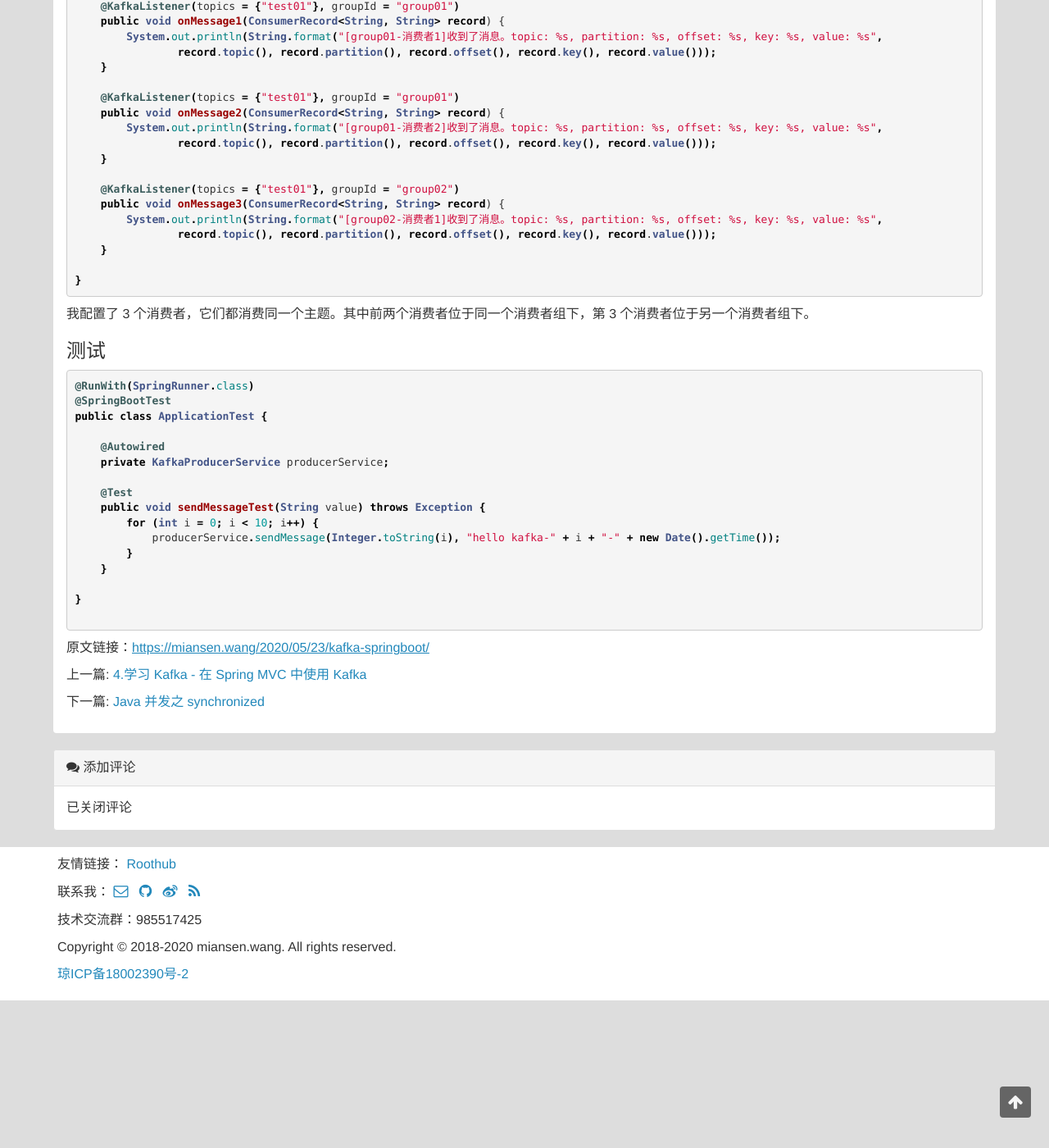
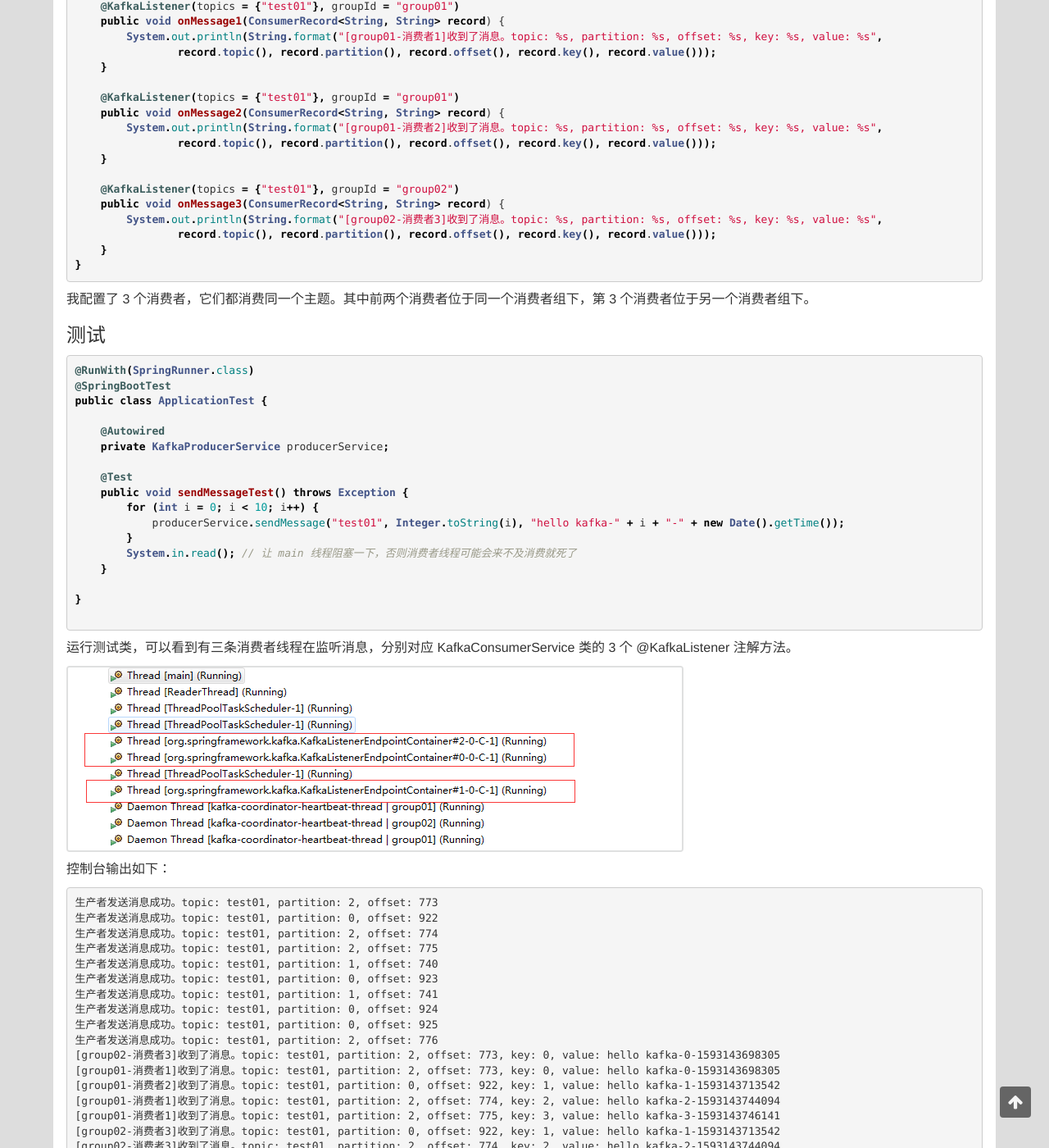
Before and after one commit to miansen/miansen.github.io, a Jekyll site: the page built from _posts/2020-05-23-kafka-springboot.md, in a window 1280 px wide and 1400 px high, scrolled down 1746 px. Shown: the whole window at 82% size. Built offline with Jekyll 4.4.1, drawn with Linux system fonts in a browser that asks for light colours; comment, search, counter and statistics services are not loaded; some of the changed text lies outside the part shown.

Commit message:
update kafka

````diff
--- a/_posts/2020-05-23-kafka-springboot.md
+++ b/_posts/2020-05-23-kafka-springboot.md
@@ -52,12 +52,12 @@
     @Autowired
     private KafkaTemplate<String, String> kafkaTemplate;
 
-    public void sendMessage(String value) {
-        sendMessage(null, value);
+    public void sendMessage(String topic, String value) {
+        sendMessage(topic, null, value);
     }
 
-    public void sendMessage(String key, String value) {
-        ListenableFuture<SendResult<String, String>> future = kafkaTemplate.sendDefault(value);
+    public void sendMessage(String topic, String key, String value) {
+        ListenableFuture<SendResult<String, String>> future = kafkaTemplate.send(topic, key, value);
         future.addCallback(success -> {
             RecordMetadata metadata = success.getRecordMetadata();
             System.out.println("生产者发送消息成功。topic: " + metadata.topic() + ", partition: " + metadata.partition() + ", offset: " + metadata.offset());
@@ -95,10 +95,9 @@
 
     @KafkaListener(topics = {"test01"}, groupId = "group02")
     public void onMessage3(ConsumerRecord<String, String> record) {
-        System.out.println(String.format("[group02-消费者1]收到了消息。topic: %s, partition: %s, offset: %s, key: %s, value: %s",
+        System.out.println(String.format("[group02-消费者3]收到了消息。topic: %s, partition: %s, offset: %s, key: %s, value: %s",
                 record.topic(), record.partition(), record.offset(), record.key(), record.value()));
     }
-
 }
 ```
 
@@ -115,12 +114,58 @@
     private KafkaProducerService producerService;
 
     @Test
-    public void sendMessageTest(String value) throws Exception {
+    public void sendMessageTest() throws Exception {
         for (int i = 0; i < 10; i++) {
-            producerService.sendMessage(Integer.toString(i), "hello kafka-" + i + "-" + new Date().getTime());
+            producerService.sendMessage("test01", Integer.toString(i), "hello kafka-" + i + "-" + new Date().getTime());
         }
+        System.in.read(); // 让 main 线程阻塞一下，否则消费者线程可能会来不及消费就死了
     }
 
 }
 
 ```
+
+运行测试类，可以看到有三条消费者线程在监听消息，分别对应 KafkaConsumerService 类的 3 个 @KafkaListener 注解方法。
+
+![image](https://miansen.wang/assets/20200626113753.png)
+
+控制台输出如下：
+
+```
+生产者发送消息成功。topic: test01, partition: 2, offset: 773
+生产者发送消息成功。topic: test01, partition: 0, offset: 922
+生产者发送消息成功。topic: test01, partition: 2, offset: 774
+生产者发送消息成功。topic: test01, partition: 2, offset: 775
+生产者发送消息成功。topic: test01, partition: 1, offset: 740
+生产者发送消息成功。topic: test01, partition: 0, offset: 923
+生产者发送消息成功。topic: test01, partition: 1, offset: 741
+生产者发送消息成功。topic: test01, partition: 0, offset: 924
+生产者发送消息成功。topic: test01, partition: 0, offset: 925
+生产者发送消息成功。topic: test01, partition: 2, offset: 776
+[group02-消费者3]收到了消息。topic: test01, partition: 2, offset: 773, key: 0, value: hello kafka-0-1593143698305
+[group01-消费者1]收到了消息。topic: test01, partition: 2, offset: 773, key: 0, value: hello kafka-0-1593143698305
+[group01-消费者2]收到了消息。topic: test01, partition: 0, offset: 922, key: 1, value: hello kafka-1-1593143713542
+[group01-消费者1]收到了消息。topic: test01, partition: 2, offset: 774, key: 2, value: hello kafka-2-1593143744094
+[group01-消费者1]收到了消息。topic: test01, partition: 2, offset: 775, key: 3, value: hello kafka-3-1593143746141
+[group02-消费者3]收到了消息。topic: test01, partition: 0, offset: 922, key: 1, value: hello kafka-1-1593143713542
+[group02-消费者3]收到了消息。topic: test01, partition: 2, offset: 774, key: 2, value: hello kafka-2-1593143744094
+[group01-消费者2]收到了消息。topic: test01, partition: 1, offset: 740, key: 4, value: hello kafka-4-1593143746861
+[group01-消费者2]收到了消息。topic: test01, partition: 0, offset: 923, key: 5, value: hello kafka-5-1593143746893
+[group01-消费者2]收到了消息。topic: test01, partition: 1, offset: 741, key: 6, value: hello kafka-6-1593143746964
+[group01-消费者1]收到了消息。topic: test01, partition: 2, offset: 776, key: 9, value: hello kafka-9-1593143747124
+[group01-消费者2]收到了消息。topic: test01, partition: 0, offset: 924, key: 7, value: hello kafka-7-1593143747027
+[group01-消费者2]收到了消息。topic: test01, partition: 0, offset: 925, key: 8, value: hello kafka-8-1593143747063
+[group02-消费者3]收到了消息。topic: test01, partition: 0, offset: 923, key: 5, value: hello kafka-5-1593143746893
+[group02-消费者3]收到了消息。topic: test01, partition: 0, offset: 924, key: 7, value: hello kafka-7-1593143747027
+[group02-消费者3]收到了消息。topic: test01, partition: 0, offset: 925, key: 8, value: hello kafka-8-1593143747063
+[group02-消费者3]收到了消息。topic: test01, partition: 1, offset: 740, key: 4, value: hello kafka-4-1593143746861
+[group02-消费者3]收到了消息。topic: test01, partition: 1, offset: 741, key: 6, value: hello kafka-6-1593143746964
+[group02-消费者3]收到了消息。topic: test01, partition: 2, offset: 775, key: 3, value: hello kafka-3-1593143746141
+[group02-消费者3]收到了消息。topic: test01, partition: 2, offset: 776, key: 9, value: hello kafka-9-1593143747124
+```
+
+可以看到生产者生产了 10 条消息，均匀的分布在 3 个分区里。
+
+"消费者1" 只消费了 2 号分区，而"消费者2" 消费了 0 号和 1 号分区。由于这两个消费者位于同一个消费者组下，所以不会重复消费同一个分区。
+
+而 "消费者3" 位于不同的消费者组下，其它组对它不影响，跟它没关系。并且这个组只有它一个消费者，所以 "消费者3" 可以大饱口福，消费所有的分区。
````
Also changed, not shown: other parts of _posts/2020-05-23-kafka-springboot.md (+1 -1 lines), _posts/2020-05-22-kafka-springmvc.md (+3 -3 lines), assets/20200626113753.png (added).
